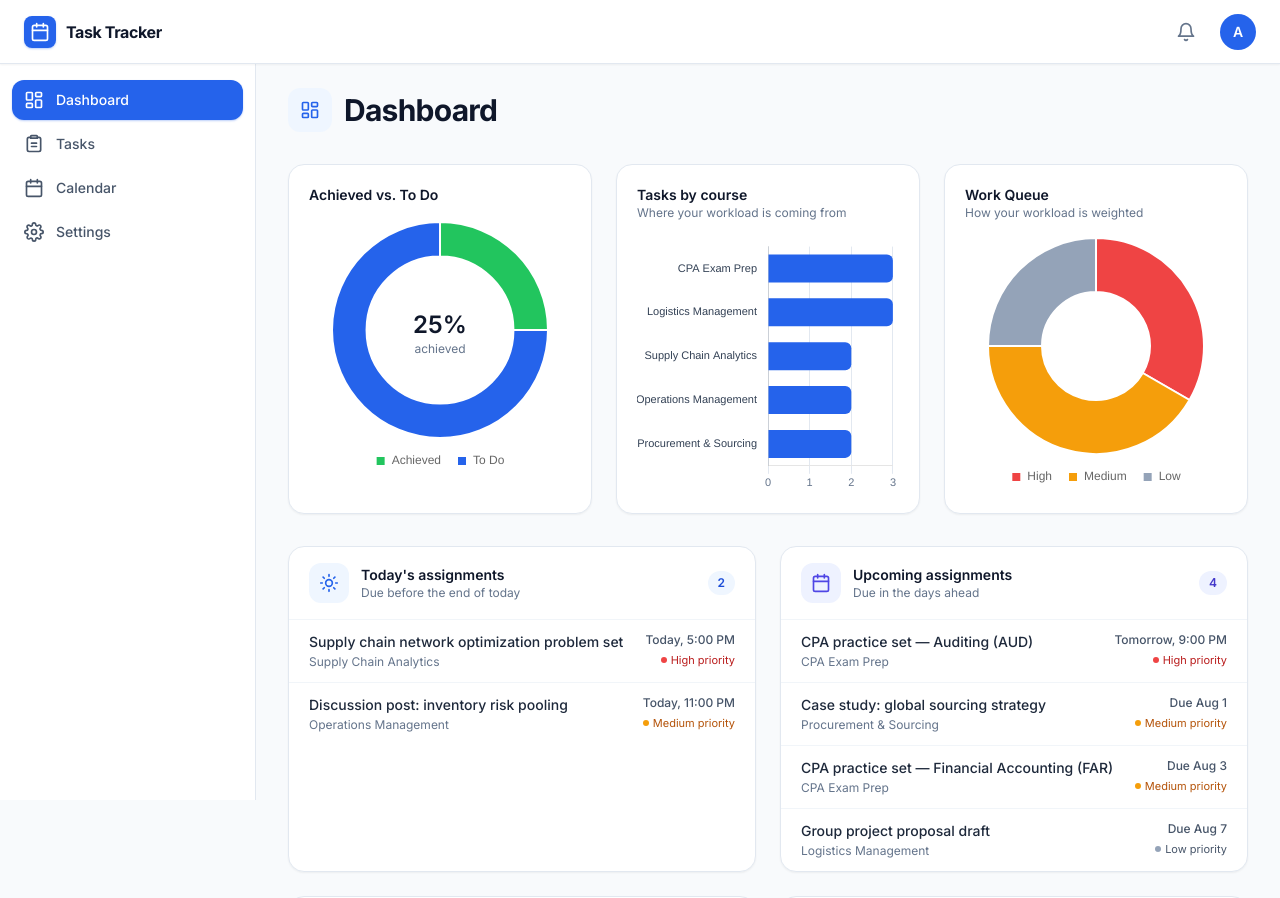
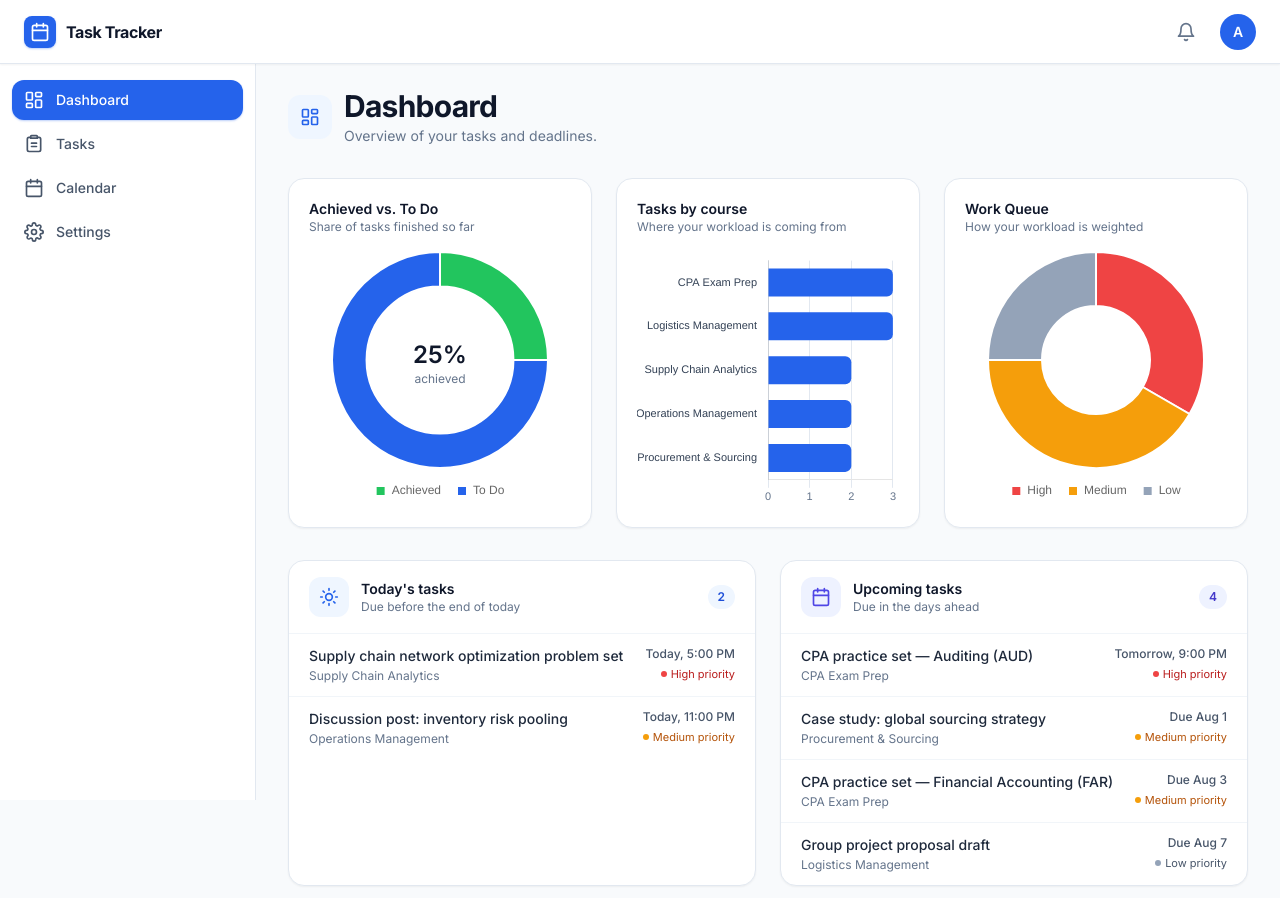
Before and after one commit to lrd33/todotracker, a React (Vite) app: page / in a window 1280 px wide. Shown: the top 898 px of the page. Built offline with nearby package versions, Linux system fonts and the light colour scheme.

Commit message:
Update task labels

```diff
--- a/src/components/charts/CompletionChart.jsx
+++ b/src/components/charts/CompletionChart.jsx
@@ -41,7 +41,7 @@ function CompletionChart({ completed, remaining }) {
   return (
     <ChartCard
       title="Achieved vs. To Do"
-
+      description="Share of tasks finished so far"
     >
       {total > 0 ? (
         <div className="relative h-full">
--- a/src/pages/Home.jsx
+++ b/src/pages/Home.jsx
@@ -27,7 +27,7 @@ function Home() {
       <PageHeader
         icon={<DashboardIcon className="h-5 w-5" />}
         title="Dashboard"
-
+        description="Overview of your tasks and deadlines."
       />
 
       <div className="grid grid-cols-1 gap-6 lg:grid-cols-3">
@@ -41,7 +41,7 @@ function Home() {
 
       <div className="grid grid-cols-1 gap-6 lg:grid-cols-2">
         <AssignmentCategoryCard
-          title="Today's assignments"
+          title="Today's tasks"
           description="Due before the end of today"
           icon={<SunIcon className="h-5 w-5" />}
           color="blue"
@@ -60,12 +60,12 @@ function Home() {
         </AssignmentCategoryCard>
 
         <AssignmentCategoryCard
-          title="Upcoming assignments"
+          title="Upcoming tasks"
           description="Due in the days ahead"
           icon={<CalendarIcon className="h-5 w-5" />}
           color="indigo"
           count={upcoming.length}
-          emptyMessage="No upcoming assignments."
+          emptyMessage="No upcoming tasks."
         >
           {upcoming.map((item) => (
             <AssignmentListItem
@@ -79,7 +79,7 @@ function Home() {
         </AssignmentCategoryCard>
 
         <AssignmentCategoryCard
-          title="Overdue assignments"
+          title="Overdue tasks"
           description="Past their due date"
           icon={<AlertTriangleIcon className="h-5 w-5" />}
           color="red"
@@ -98,12 +98,12 @@ function Home() {
         </AssignmentCategoryCard>
 
         <AssignmentCategoryCard
-          title="Achieved assignments"
+          title="Achieved tasks"
           description="Turned in and done"
           icon={<CheckCircleIcon className="h-5 w-5" />}
           color="green"
           count={completed.length}
-          emptyMessage="No achieved assignments yet."
+          emptyMessage="No achieved tasks yet."
         >
           {completed.map((item) => (
             <AssignmentListItem
```
